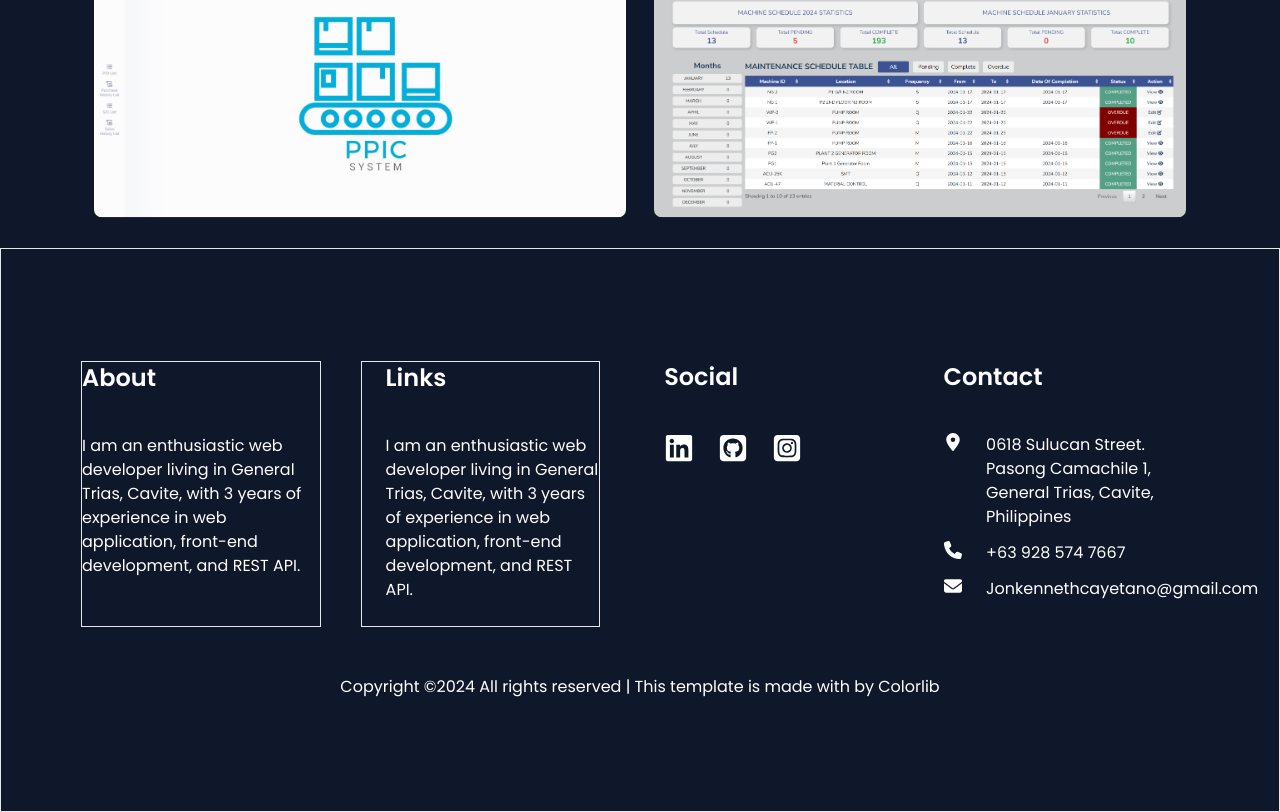
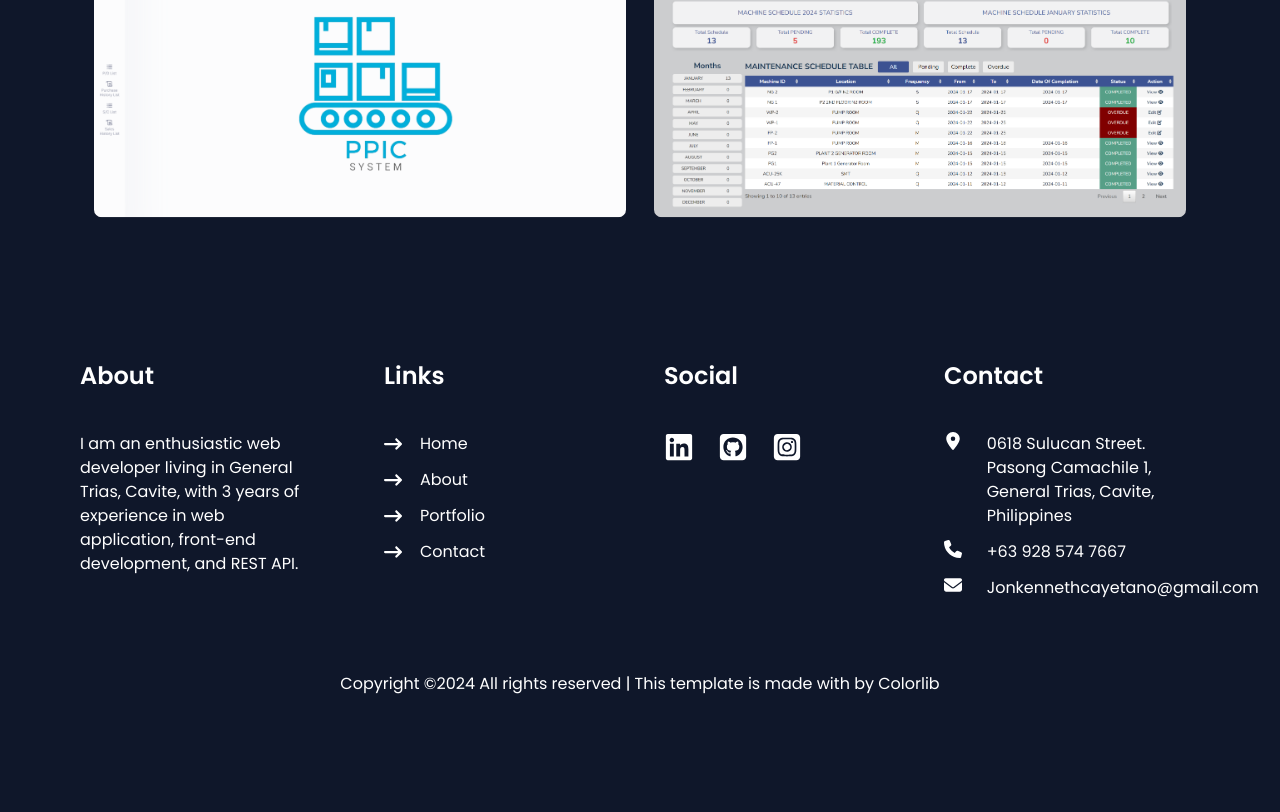
Before and after one commit to IKENN007/web-portfolio, a Next.js app: page / in a window 1280 px wide. Shown: the part 3265-4077 px from the top of the page. Built offline with nearby package versions, Linux system fonts and the light colour scheme.

Commit message:
Some updates in footer, about, hero, portfolio

```diff
--- a/app/components/Footer.jsx
+++ b/app/components/Footer.jsx
@@ -1,3 +1,5 @@
+import Link from "next/link";
+
 import {
     FaLocationDot,
     FaPhone,
@@ -5,15 +7,16 @@ import {
     FaLinkedin,
     FaSuitcase,
     FaSquareInstagram,
-    FaSquareGithub }
+    FaSquareGithub,
+    FaArrowRightLong }
 from "react-icons/fa6";
 
 const Footer = () => {
     return (
-        <div id='footer' className='border px-7 py-28 text-white md:px-20'>
+        <div id='footer' className='px-7 py-28 text-white md:px-20'>
             <div className='flex mb-12 space-x-10'>
 
-                <div className='w-1/4 border'>
+                <div className='w-1/4'>
                     <div className='mb-6'>
                         <h2 className='mb-10 text-2xl font-semibold'>
                             About
@@ -26,16 +29,39 @@ const Footer = () => {
                     </div>
                 </div>
 
-                <div className='w-1/4 border'>
+                <div className='w-1/4'>
                     <div className='mb-6 ms-6'>
                         <h2 className='mb-10 text-2xl font-semibold'>
                             Links
                         </h2>
 
-                        <p className='font-normal text-base'>
-                        I am an enthusiastic web developer living in General Trias, Cavite, with
-                        3 years of experience in web application, front-end development, and REST API.
-                        </p>
+                        <ul>
+                            <Link href='#hero-section'>
+                                <li className="flex mb-3">
+                                    <span className="w-1/6 text-lg flex items-center"><FaArrowRightLong /></span>
+                                    <span className="w-5/6">Home</span>
+                                </li>
+                            </Link>
+                            <Link href='#about-section'>
+                                <li className="flex mb-3">
+                                    <span className="w-1/6 text-lg flex items-center"><FaArrowRightLong /></span>
+                                    <span className="w-5/6">About</span>
+                                </li>
+                            </Link>
+                            <Link href='#portfolio-section'>
+                                <li className="flex mb-3">
+                                    <span className="w-1/6 text-lg flex items-center"><FaArrowRightLong /></span>
+                                    <span className="w-5/6">Portfolio</span>
+                                </li>
+                            </Link>
+                            <Link href='#portfolio-section'>
+                                <li className="flex mb-3">
+                                    <span className="w-1/6 text-lg flex items-center"><FaArrowRightLong /></span>
+                                    <span className="w-5/6">Contact</span>
+                                </li>
+                            </Link>
+
+                        </ul>
                     </div>
                 </div>
 
--- a/app/components/landing-components/About.jsx
+++ b/app/components/landing-components/About.jsx
@@ -3,7 +3,7 @@ import React from 'react'
 const About = () => {
     return (
         <>
-            <div className="px-7 pt-28 bg-slate-900 text-white flex
+            <div id='about-section' className="px-7 pt-28 bg-slate-900 text-white flex
             md:px-20">
 
                 <div className="w-2/5  hidden md:block"></div>
--- a/app/components/landing-components/Hero.jsx
+++ b/app/components/landing-components/Hero.jsx
@@ -2,7 +2,7 @@ import React from 'react'
 
 const Hero = () => {
     return (
-        <div className="h-screen bg-prog-bg bg-no-repeat bg-cover bg-fixed bg-right
+        <div id='hero-section' className="h-screen bg-prog-bg bg-no-repeat bg-cover bg-fixed bg-right
         md:bg-center duration-300"
         loading="lazy">
 
--- a/app/components/landing-components/Portfolio.jsx
+++ b/app/components/landing-components/Portfolio.jsx
@@ -2,7 +2,7 @@ import React from 'react'
 
 const Portfolio = () => {
     return (
-        <div id="projects" className="px-7 pt-28 bg-slate-900 text-white md:px-20">
+        <div id="portfolio-section" className="px-7 pt-28 bg-slate-900 text-white md:px-20">
 
             <div className="w-full pb-12">
             <h2 className="text-4xl md:text-5xl font-bold mb-6 text-center">Projects</h2>
@@ -44,7 +44,8 @@ const Portfolio = () => {
                     items-center justify-center duration-300 cursor-pointer">
                     <div>
                         <div className="w-full">
-                        <h4 className="text-customYellow w-full font-semibold uppercase md:text-xl">
+                        <h4 className="text-customYellow w-full font-semibold uppercase text-xl
+                        lg:text-3xl">
                             PRPO System Items Page
                         </h4>
                         </div>
--- a/package.json
+++ b/package.json
@@ -10,7 +10,7 @@
   },
   "dependencies": {
     "@reduxjs/toolkit": "^2.1.0",
-    "next": "14.1.0",
+    "next": "^14.1.0",
     "next-redux-wrapper": "^8.1.0",
     "react": "^18",
     "react-dom": "^18",
```
Also changed, not shown: 1 other file (tests, documents, lock files or other folders).
